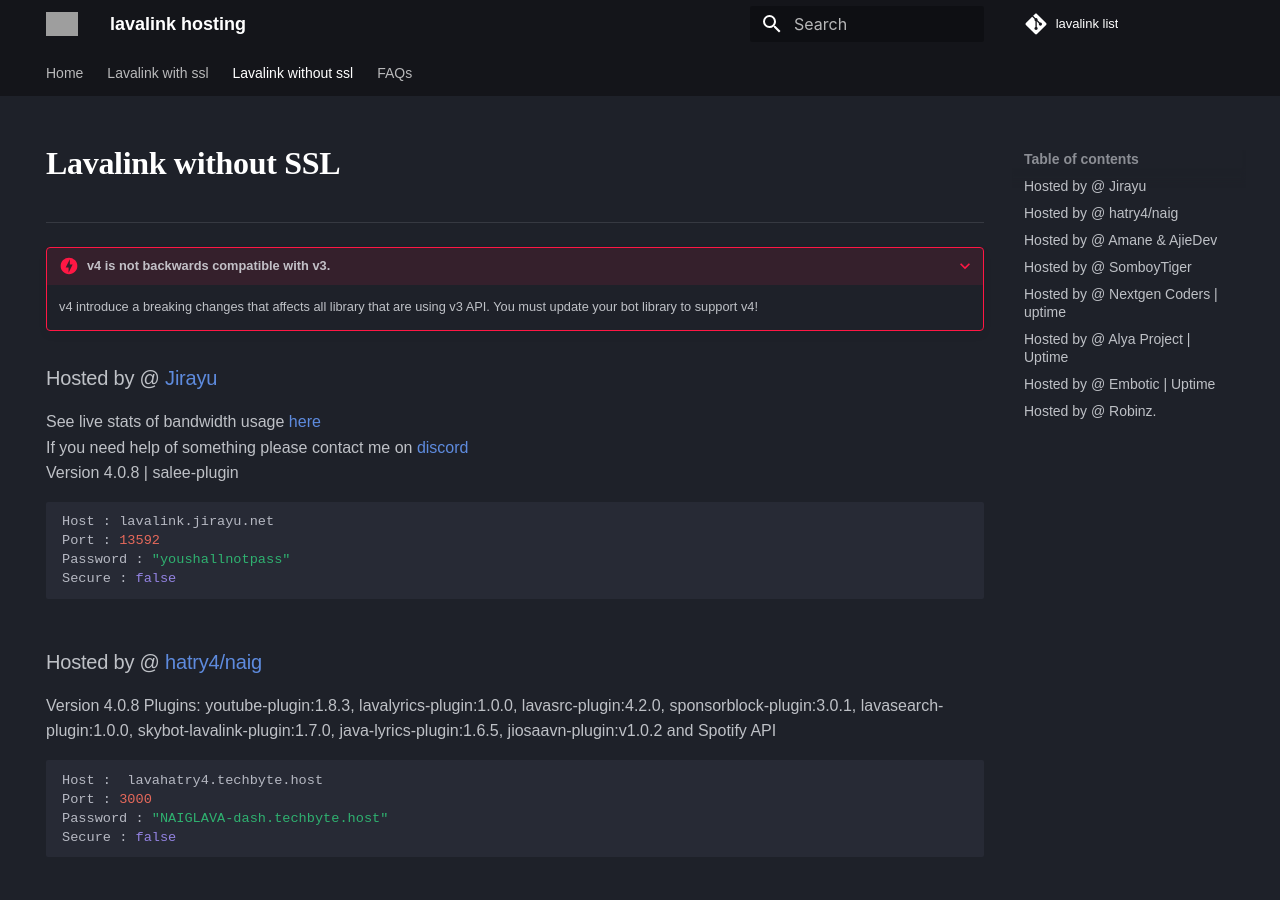
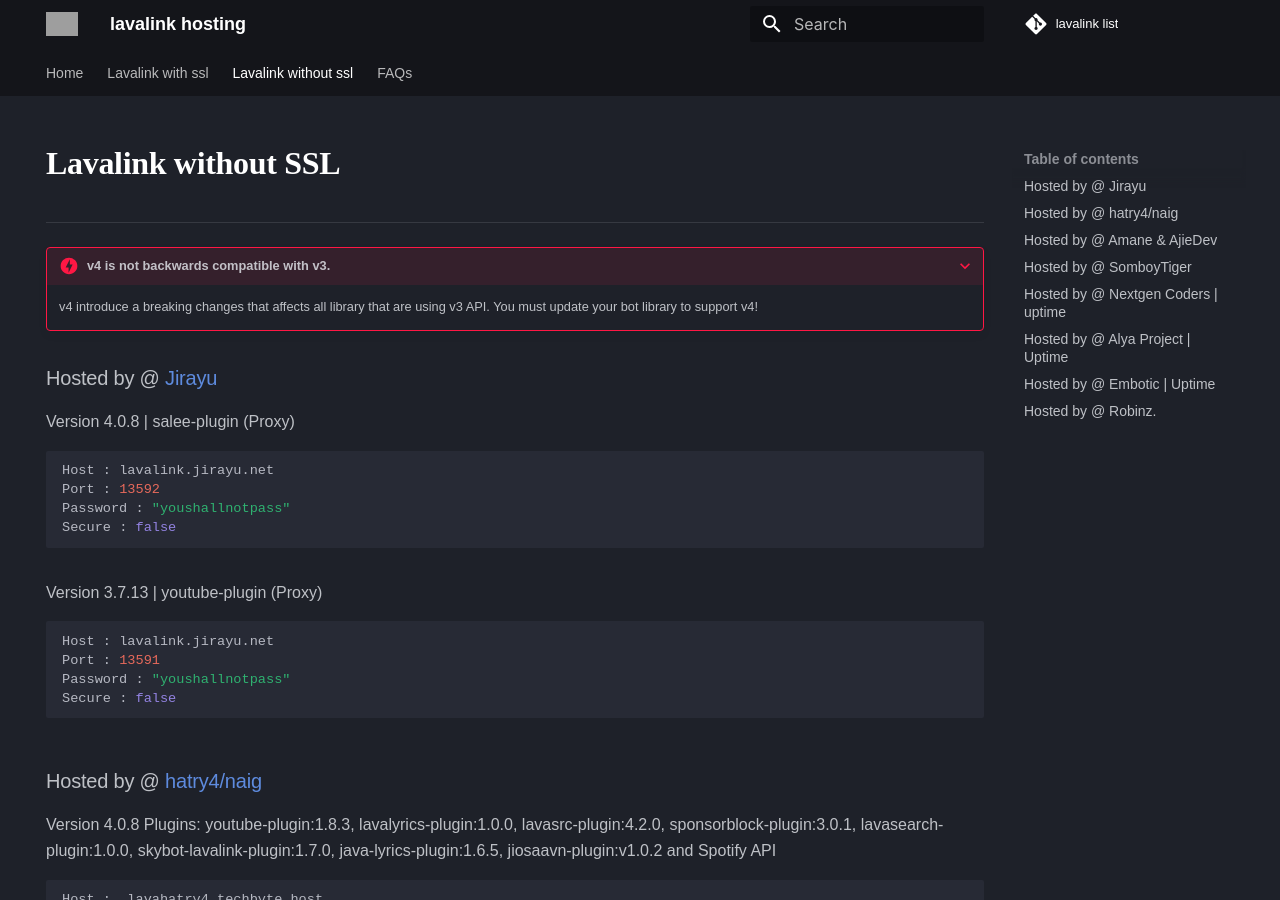
Before and after one commit to DarrenOfficial/lavalink-list, an MkDocs documentation site: the page built from docs/NoSSL/lavalink-without-ssl.md, in a window 1280 px wide and 900 px high. Built offline with MkDocs 1.6.1 and Material for MkDocs 9.7.7, drawn with Linux system fonts in a browser that asks for light colours; some web fonts are replaced; comment, search, counter and statistics services are not loaded; a style sheet for code colours, icons or effects is not loaded; grey boxes are pictures that could not be loaded.

Commit message:
bring v3 back (#657)
* Update lavalink-without-ssl.md

* update port

````diff
--- a/docs/NoSSL/lavalink-without-ssl.md
+++ b/docs/NoSSL/lavalink-without-ssl.md
@@ -25,12 +25,18 @@ hide:
 <!-- PLEASE READ -->
 
 ### Hosted by @ [Jirayu](https://jirayu.net)
-See live stats of bandwidth usage [here](https://status.jirayu.net/report/uptime/a5b140d89f605d476a19732f80a70ff6/) <br />
-If you need help of something please contact me on [discord](https://discord.gg/RPCfvBSUuM) <br />
-Version 4.0.8 | salee-plugin
+Version 4.0.8 | salee-plugin (Proxy)
 ```bash
 Host : lavalink.jirayu.net
 Port : 13592
+Password : "youshallnotpass"
+Secure : false
+```
+
+Version 3.7.13 | youtube-plugin (Proxy)
+```bash
+Host : lavalink.jirayu.net
+Port : 13591
 Password : "youshallnotpass"
 Secure : false
 ```
````
